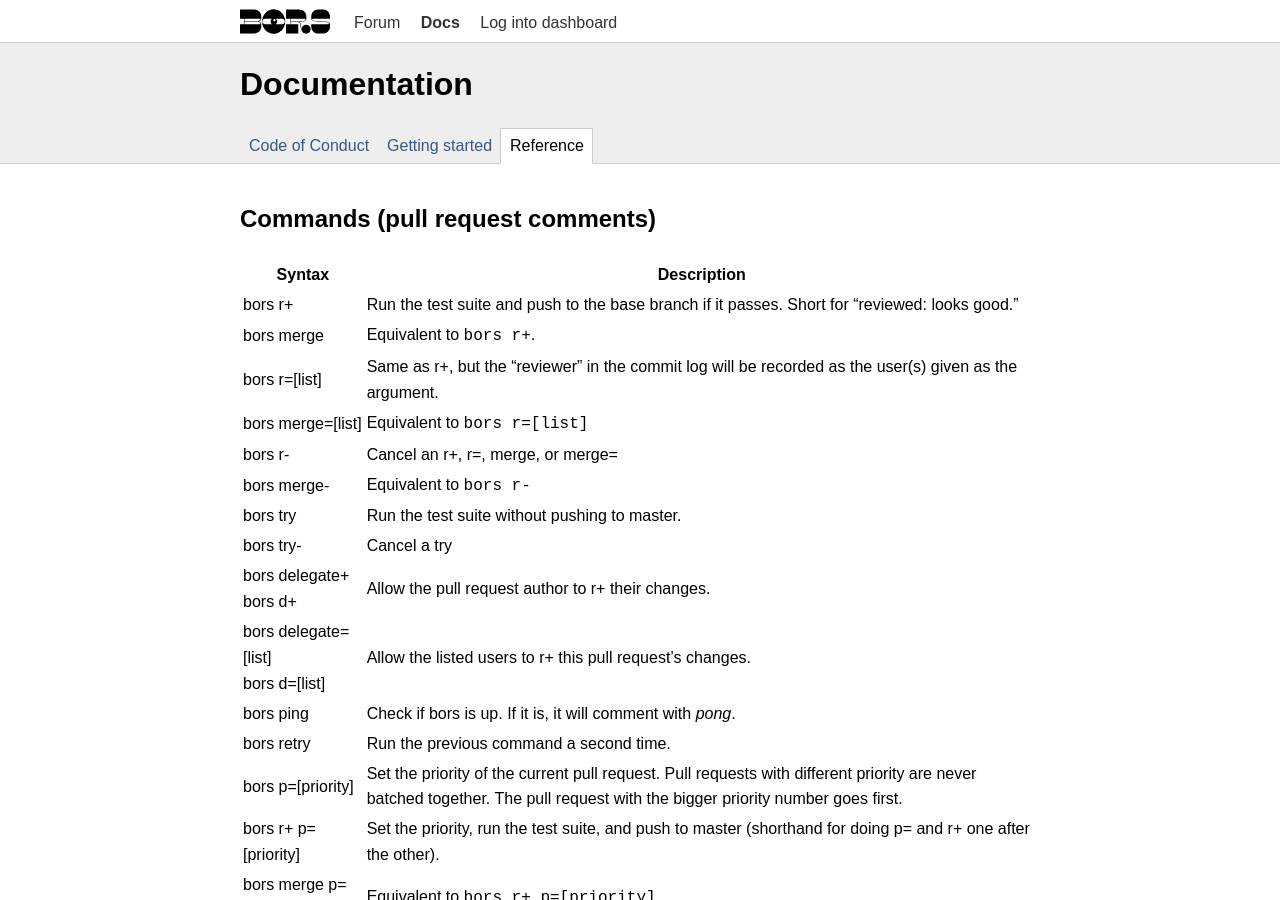
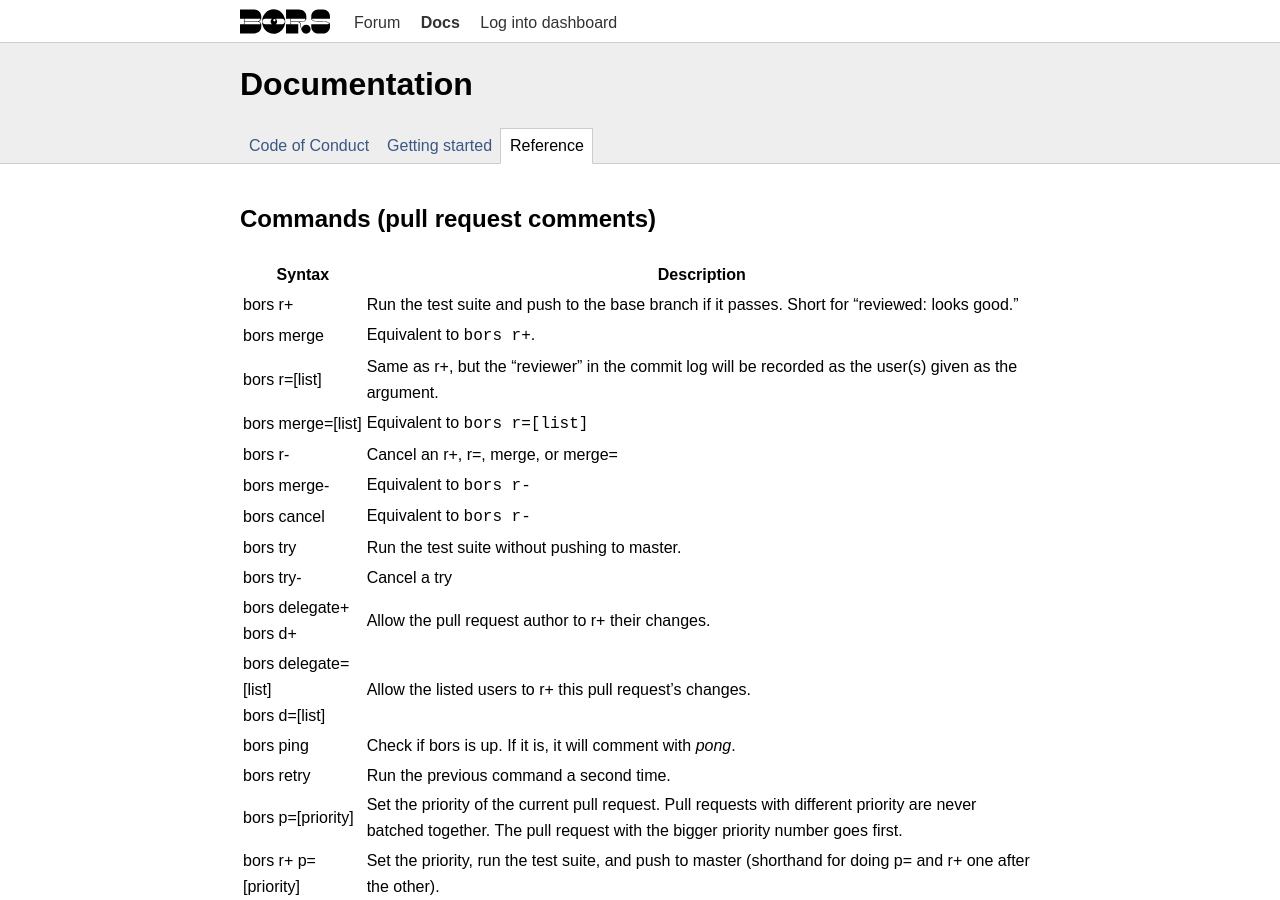
Before and after one commit to bors-ng/bors-ng.github.io, a Jekyll site: the page built from _documentation/reference.md, in a window 1280 px wide and 900 px high. Built offline with Jekyll 4.4.1, drawn with Linux system fonts in a browser that asks for light colours.

Commit message:
Add cancel alias
https://bors.tech/rfcs/0561-add-bors-cancel-as-alias-for-bors-r.html

```diff
--- a/_documentation/reference.md
+++ b/_documentation/reference.md
@@ -19,6 +19,7 @@ description: All of the commands and configuration options supported by bors-ng
 | bors merge=[list] | Equivalent to `bors r=[list]`
 | bors r- | Cancel an r+, r=, merge, or merge=
 | bors merge- | Equivalent to `bors r-`
+| bors cancel | Equivalent to `bors r-`
 | bors try | Run the test suite without pushing to master.
 | bors try- | Cancel a try
 | bors delegate+ <br> bors d+ | Allow the pull request author to r+ their changes.
```
